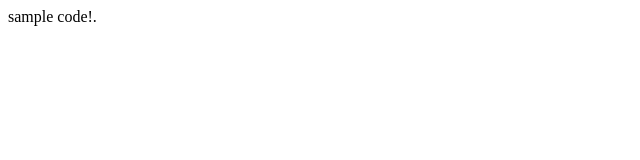
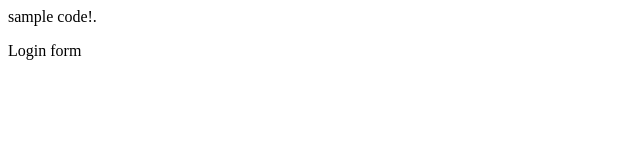
Before and after one commit to 40038684/40038684, a plain HTML site: page index.html in a window 1280 px wide. Shown: the full height of the page, 0-640 px from the left. Drawn offline with Linux system fonts and the light colour scheme.

Commit message:
login form

```diff
--- a/index.html
+++ b/index.html
@@ -6,7 +6,7 @@
 
 <body>
 <p>sample code!.</p>
-
+Login form
 </body>
 </bof
 </html>
```
Also changed, not shown: login.html (added, +1 -0 lines).
